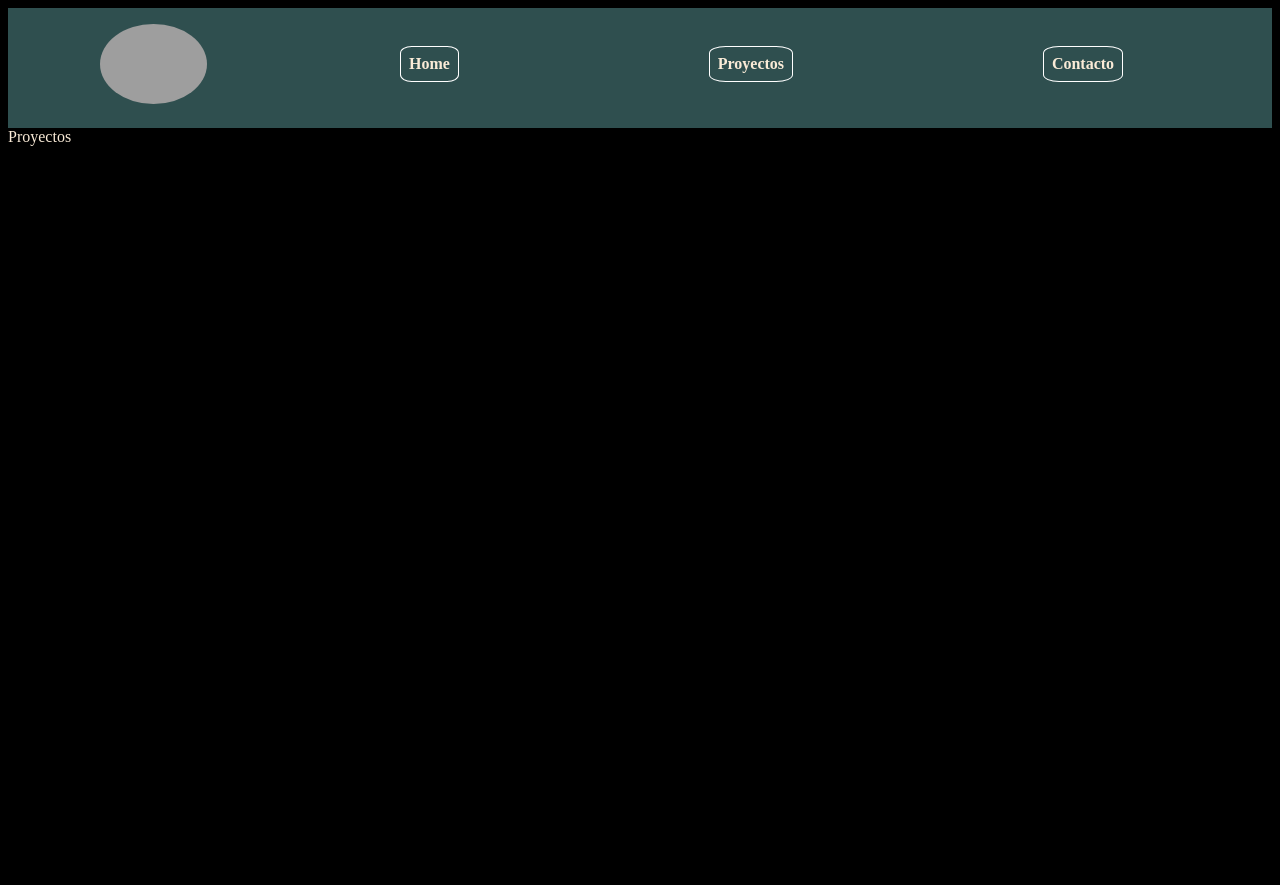
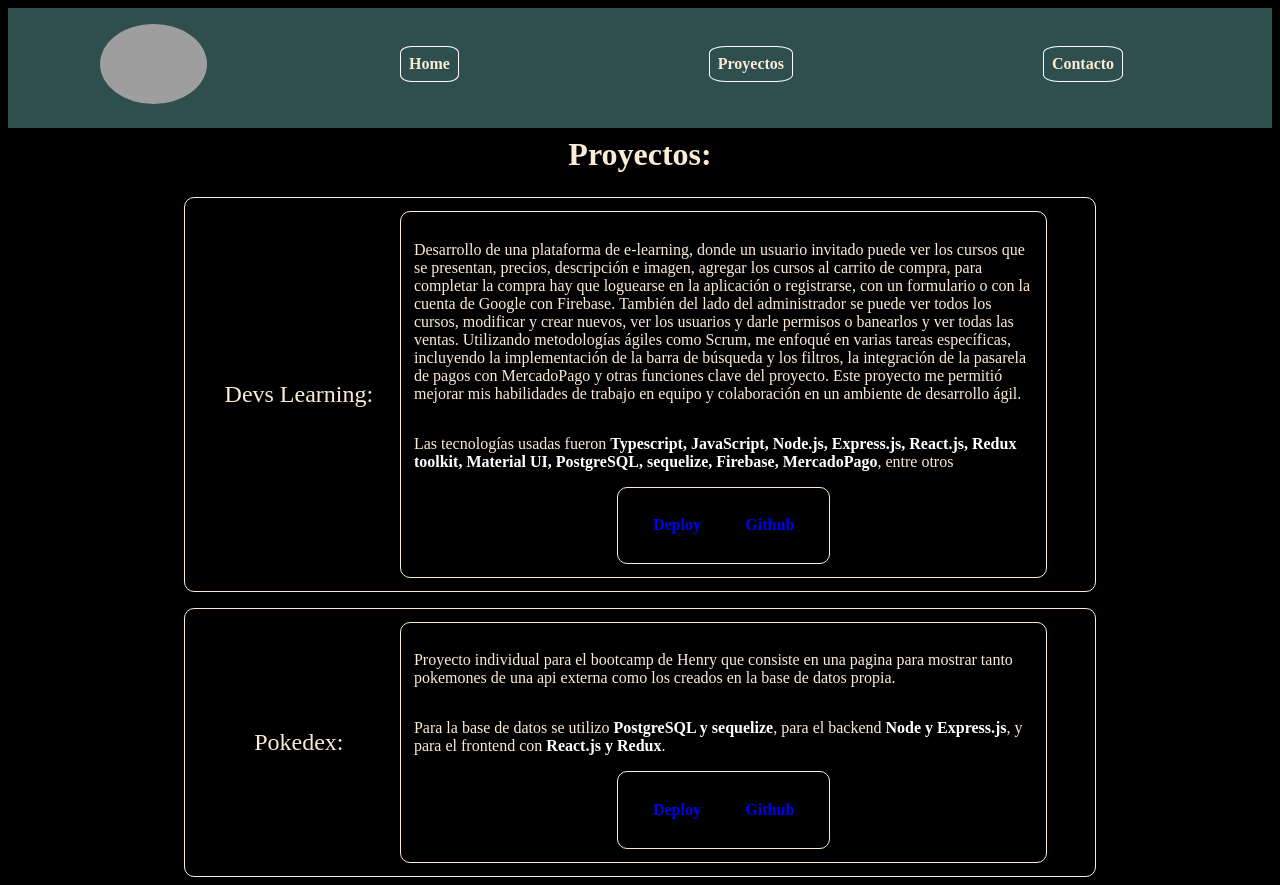
Before and after one commit to JONNYKIMBK/Portfolio, a Next.js app in the folder portfolio/: page /proyects in a window 1280 px wide. Before the commit the page ends 800 px from the top, so only its background shows below. Built offline with nearby package versions, Linux system fonts and the light colour scheme; grey boxes are pictures that could not be loaded.

Commit message:
proyects

```diff
--- a/portfolio/src/app/components/Resume/Resume.tsx
+++ b/portfolio/src/app/components/Resume/Resume.tsx
@@ -33,7 +33,7 @@
         </div>
 
         <div className={styles.second}>
-          <p className={styles.titles}>Habilidades técnicas:</p>
+          <p className="titles">Habilidades técnicas:</p>
           <div className={styles.resume}>
             <div className={styles.first}>
               <p>Lenguajes:</p>
@@ -64,7 +64,7 @@
               </ul>
             </div>
           </div>
-          <p className={styles.titles}>Habilidades blandas:</p>
+          <p className="titles">Habilidades blandas:</p>
           <ul>
             <li key="Gestión del tiempo">Gestión del tiempo</li>
             <li key="Trabajo en equipo">Trabajo en equipo</li>
--- a/portfolio/src/app/globals.css
+++ b/portfolio/src/app/globals.css
@@ -6,3 +6,9 @@
   text-decoration: none;
   text-decoration-color: antiquewhite;
 }
+
+.titles {
+  font-size: 4vh;
+  font-weight: bold;
+  margin: 1vh;
+}
--- /dev/null
+++ b/portfolio/src/app/proyects/page.module.css
@@ -0,0 +1,73 @@
+.proyect {
+  display: flex;
+  flex-direction: column;
+  align-items: center;
+}
+
+.body {
+  display: flex;
+  flex-direction: column;
+  justify-content: center;
+  align-items: center;
+}
+
+.container {
+  display: flex;
+  border: 1px solid;
+  padding: 1vw;
+  width: 70%;
+  align-items: center;
+  border-radius: 10px;
+  margin-top: 2vh;
+}
+
+.title {
+  display: flex;
+  justify-content: center;
+  width: 20%;
+  padding: 1vw;
+  font-size: 3vh;
+}
+
+.resume {
+  display: flex;
+  flex-direction: column;
+  width: 70%;
+  padding: 1vw;
+  border: 1px solid;
+  border-radius: 10px;
+  align-items: center;
+}
+
+.bold {
+  color: white;
+}
+
+.links {
+  display: flex;
+  width: 30%;
+  padding: 1vw;
+  border: 1px solid;
+  border-radius: 10px;
+  justify-content: space-around;
+}
+
+@media only screen and (max-width: 600px) {
+  .title {
+    width: 50%;
+  }
+  .container {
+    flex-direction: column;
+    width: 95%;
+  }
+
+  .resume {
+    width: 90%;
+    border: 0;
+  }
+
+  .links {
+    width: 90%;
+    margin-bottom: 1vh;
+  }
+}
--- a/portfolio/src/app/proyects/page.tsx
+++ b/portfolio/src/app/proyects/page.tsx
@@ -1,3 +1,92 @@
+import style from "./page.module.css";
+
 export default function Proyects() {
-  return <div>Proyectos</div>;
+  return (
+    <div className={style.proyect}>
+      <div className="titles">Proyectos:</div>
+
+      <div className={style.body}>
+        <div className={style.container}>
+          <div className={style.title}>
+            <p>Devs Learning:</p>
+          </div>
+
+          <div className={style.resume}>
+            <p>
+              Desarrollo de una plataforma de e-learning, donde un usuario
+              invitado puede ver los cursos que se presentan, precios,
+              descripción e imagen, agregar los cursos al carrito de compra,
+              para completar la compra hay que loguearse en la aplicación o
+              registrarse, con un formulario o con la cuenta de Google con
+              Firebase. También del lado del administrador se puede ver todos
+              los cursos, modificar y crear nuevos, ver los usuarios y darle
+              permisos o banearlos y ver todas las ventas. Utilizando
+              metodologías ágiles como Scrum, me enfoqué en varias tareas
+              específicas, incluyendo la implementación de la barra de búsqueda
+              y los filtros, la integración de la pasarela de pagos con
+              MercadoPago y otras funciones clave del proyecto. Este proyecto me
+              permitió mejorar mis habilidades de trabajo en equipo y
+              colaboración en un ambiente de desarrollo ágil.
+            </p>
+
+            <p>
+              Las tecnologías usadas fueron{" "}
+              <b className={style.bold}>
+                Typescript, JavaScript, Node.js, Express.js, React.js, Redux
+                toolkit, Material UI, PostgreSQL, sequelize, Firebase,
+                MercadoPago
+              </b>
+              , entre otros
+            </p>
+            <div className={style.links}>
+              <p>
+                <a href="https://devs-learning-5hal.vercel.app/">
+                  <b>Deploy</b>
+                </a>
+              </p>
+              <p>
+                <a href="https://github.com/Jonatan-R-Villalva/Devs-Learning">
+                  <b>Github</b>
+                </a>
+              </p>
+            </div>
+          </div>
+        </div>
+
+        <div className={style.container}>
+          <div className={style.title}>
+            <p>Pokedex:</p>
+          </div>
+
+          <div className={style.resume}>
+            <p>
+              Proyecto individual para el bootcamp de Henry que consiste en una
+              pagina para mostrar tanto pokemones de una api externa como los
+              creados en la base de datos propia.
+            </p>
+
+            <p>
+              Para la base de datos se utilizo{" "}
+              <b className={style.bold}>PostgreSQL y sequelize</b>, para el
+              backend <b className={style.bold}>Node y Express.js</b>, y para el
+              frontend con <b className={style.bold}> React.js y Redux</b>.
+            </p>
+
+            <div className={style.links}>
+              <p>
+                <a href="https://pi-pokemon-jonnykim.vercel.app/">
+                  <b>Deploy</b>
+                </a>
+              </p>
+              <p>
+                <a href="https://github.com/JONNYKIMBK/PI_Pokemon">
+                  <b>Github</b>
+                </a>
+              </p>
+            </div>
+          </div>
+        </div>
+      </div>
+    </div>
+  );
 }
```
